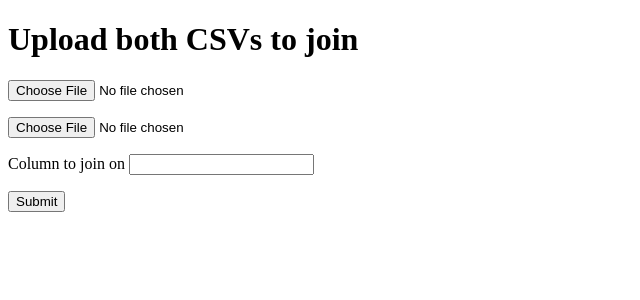
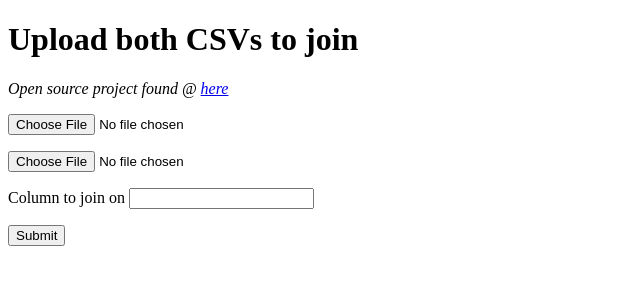
Before and after one commit to dalsontws/csv-joiner, a Flask app: page / in a window 1280 px wide. Shown: the top 300 px of the page, without its empty margins (0-640 px from the left). Run offline with Flask 2, Linux system fonts and the light colour scheme.

Commit message:
feat: add open source link

```diff
--- a/templates/index.html
+++ b/templates/index.html
@@ -5,6 +5,14 @@
   </head>
   <body>
     <h1>Upload both CSVs to join</h1>
+    <p>
+      <em
+        >Open source project found @
+        <a href="https://github.com/dalsontws/csv-joiner" target="_blank"
+          >here</a
+        ></em
+      >
+    </p>
     <form method="POST" action="" enctype="multipart/form-data">
       <p><input type="file" name="first_csv" accept=".csv" /></p>
       <p><input type="file" name="second_csv" accept=".csv" /></p>
```
